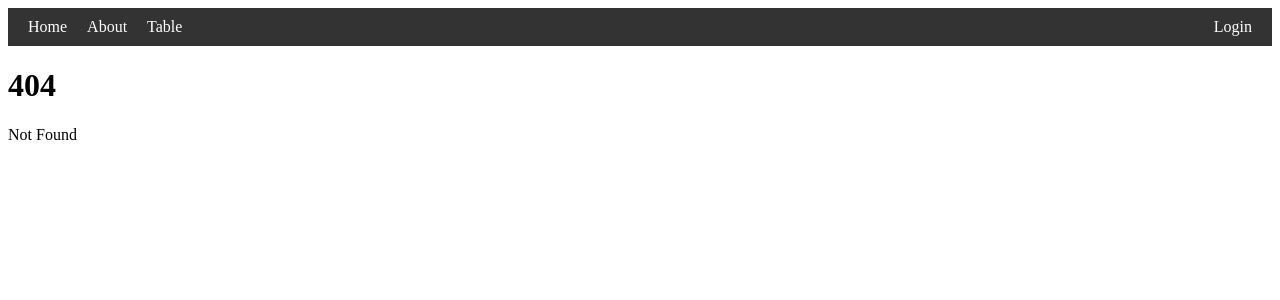
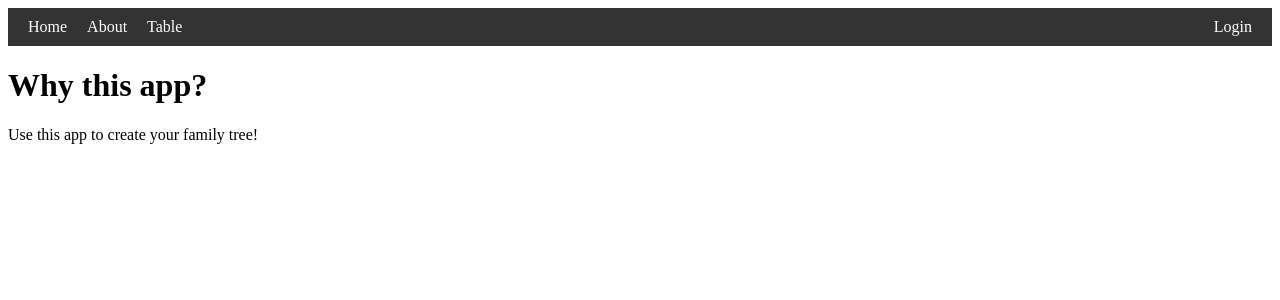
Before and after one commit to stephane-nguyen/FamilyTree, a SvelteKit app in the folder client/: page /about in a window 1280 px wide. Before the commit this address had no page. Shown: the top 300 px of the page. Built offline with nearby package versions, Linux system fonts and the light colour scheme.

Commit message:
add about page

```diff
--- /dev/null
+++ b/client/src/routes/about/+page.svelte
@@ -0,0 +1,3 @@
+<h1>Why this app?</h1>
+
+<p>Use this app to create your family tree!</p>
```
